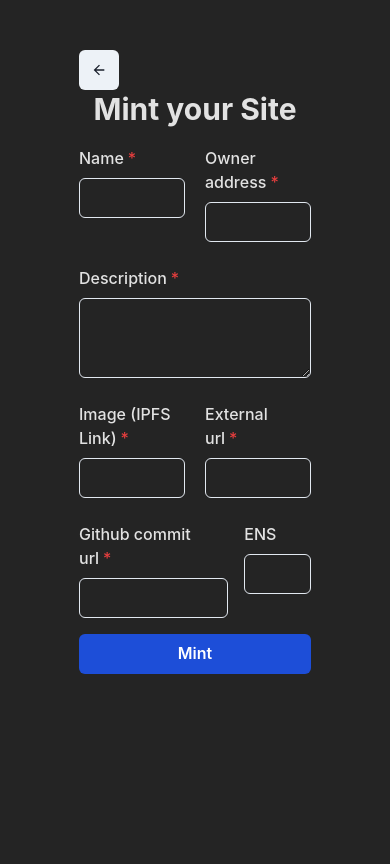
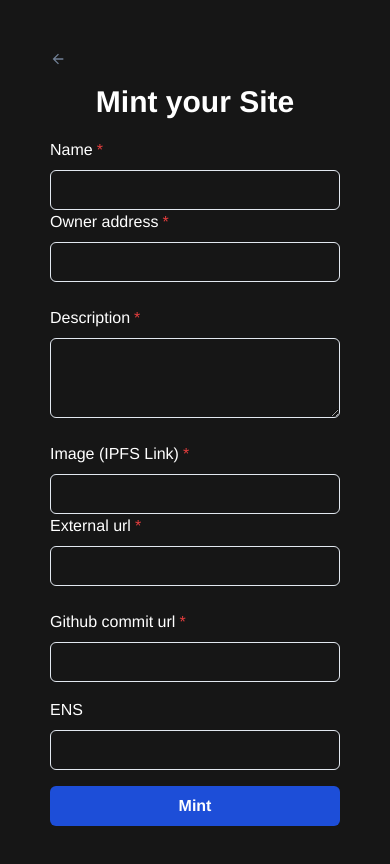
Before and after one commit to fleekxyz/non-fungible-apps, a React (Vite) app in the folder ui/: page /mint-site in a window 390 px wide. Shown: the top 864 px of the page. Built offline with nearby package versions, Linux system fonts and the light colour scheme.

Commit message:
style: add responsive styles. change bg color and font. change back button

```diff
--- a/ui/src/theme/index.ts
+++ b/ui/src/theme/index.ts
@@ -4,15 +4,15 @@ const appTheme = {
   styles: {
     global: {
       body: {
-        color: 'rgba(255, 255, 255, 0.87)',
-        bg: '#242424',
+        color: 'rgba(255, 255, 255)',
+        bg: '#161616',
         margin: '50px',
       },
     },
   },
   fonts: {
-    heading: 'Inter, Avenir, Helvetica, Arial, sans-serif',
-    body: 'Inter, Avenir, Helvetica, Arial, sans-serif',
+    heading: 'Nunito Sans,Helvetica,Arial,Lucida,sans-serif',
+    body: 'Nunito Sans,Helvetica,Arial,Lucida,sans-serif',
   },
   sizes: {
     modalHeight: '345px',
--- a/ui/src/views/mint-site/mint-site.tsx
+++ b/ui/src/views/mint-site/mint-site.tsx
@@ -96,14 +96,17 @@ export const MintSite = () => {
   return (
     <>
       <Flex width="full" align="center" justifyContent="center" mt="50px">
-        <Box width="80%">
+        <Box width={{ base: '100%', md: '80%' }}>
           <IconButton
             as={Link}
             to="/home"
             aria-label="back home"
             icon={<ArrowBackIcon />}
+            variant="link"
+            size={'xl'}
+            textDecoration={'none'}
           />
-          <Box textAlign="center">
+          <Box textAlign="center" mt={2}>
             <Heading>Mint your Site</Heading>
           </Box>
           <Box my={4} textAlign="left">
@@ -116,7 +119,10 @@ export const MintSite = () => {
             >
               {({ values, touched, handleSubmit, isSubmitting, errors }) => (
                 <form onSubmit={handleSubmit}>
-                  <Box display="flex" flexDirection="row">
+                  <Box
+                    display="flex"
+                    flexDirection={{ base: 'column', md: 'row' }}
+                  >
                     <InputFieldForm
                       label="Name"
                       fieldName="name"
@@ -144,7 +150,11 @@ export const MintSite = () => {
                       <FormErrorMessage>{errors.description}</FormErrorMessage>
                     )}
                   </FormControl>
-                  <Box display="flex" flexDirection="row" mt={6}>
+                  <Box
+                    display="flex"
+                    flexDirection={{ base: 'column', md: 'row' }}
+                    mt={6}
+                  >
                     <InputFieldForm
                       label="Image (IPFS Link)"
                       fieldName="image"
@@ -161,7 +171,13 @@ export const MintSite = () => {
                       isRequired
                     />
                   </Box>
-                  <Grid templateColumns="repeat(3, 1fr)" gap={4} mt={6}>
+                  <Grid
+                    templateColumns={{
+                      md: 'repeat(3, 1fr)',
+                    }}
+                    gap={4}
+                    mt={6}
+                  >
                     <GridItem colSpan={2}>
                       <InputFieldForm
                         label="Github commit url"
@@ -172,7 +188,7 @@ export const MintSite = () => {
                         isRequired
                       />
                     </GridItem>
-                    <GridItem colSpan={1}>
+                    <GridItem colSpan={{ base: 2, md: 1 }}>
                       <InputFieldForm
                         label="ENS"
                         fieldName="ens"
```
